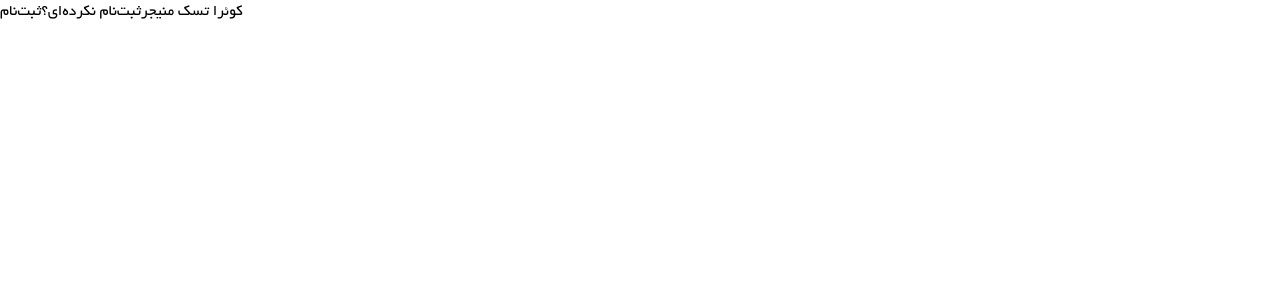
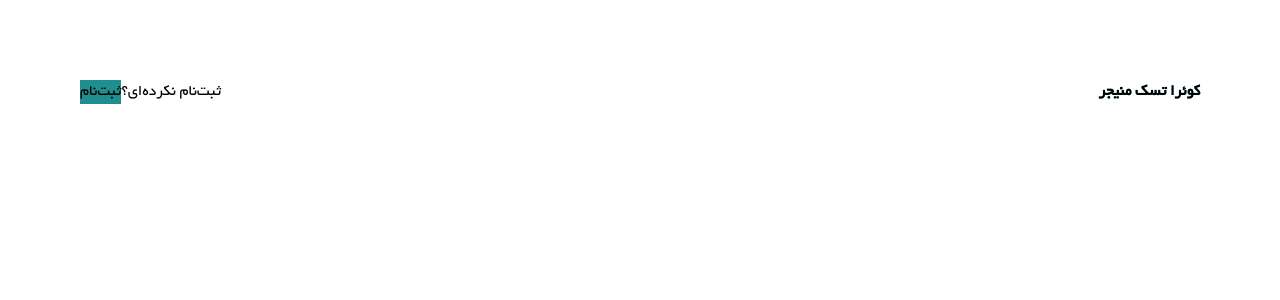
Before and after one commit to Summer-Frontend-Quera-Bootcamp/Quera-TaskManager, a React (Create React App) app: page / in a window 1280 px wide. Shown: the top 300 px of the page. Built offline with nearby package versions, Linux system fonts and the light colour scheme.

Commit message:
dont work gradient for first li in header component

```diff
--- a/src/App.tsx
+++ b/src/App.tsx
@@ -1,14 +1,14 @@
 // import Navbar from './components/Navbar'
 // import Sidebar from './components/Sidebar'
 import Header from './components/Header'
+import Login from './components/Login'
 import './App.css';
 
 function App() {
   return (
-    <div className="flex justify-between overflow-hidden">
-      {/* <Navbar/> */}
-      {/* <Sidebar/> */}
-      <Header/>
+    <div>
+      <Login/>
+
     </div>
   );
 }
--- a/src/components/Header/index.tsx
+++ b/src/components/Header/index.tsx
@@ -1,10 +1,10 @@
 const index = () => {
     return (
-        <header>
+        <header className = "m-[80px]">
             <ul className="flex flex-row-reverse">
-                <li className="ml-auto">کوئرا تسک منیجر </li>
+                <li className="ml-auto bg-clip-text bg-gradient-to-r from-[#118C80] to-[#4AB7D8] font-extra-bold">کوئرا تسک منیجر </li>
                 <li>ثبت‌نام نکرده‌ای؟</li>
-                <li>ثبت‌نام</li>
+                <li><button className="bg-[#208D8E]">ثبت‌نام</button></li>
             </ul>
         </header>
     )
--- /dev/null
+++ b/src/components/Login/index.tsx
@@ -0,0 +1,11 @@
+import Header from '../Header'
+const index = () => {
+
+    return (
+      <div>
+        <Header/>
+      </div>
+    )
+  }
+
+  export default index
```
